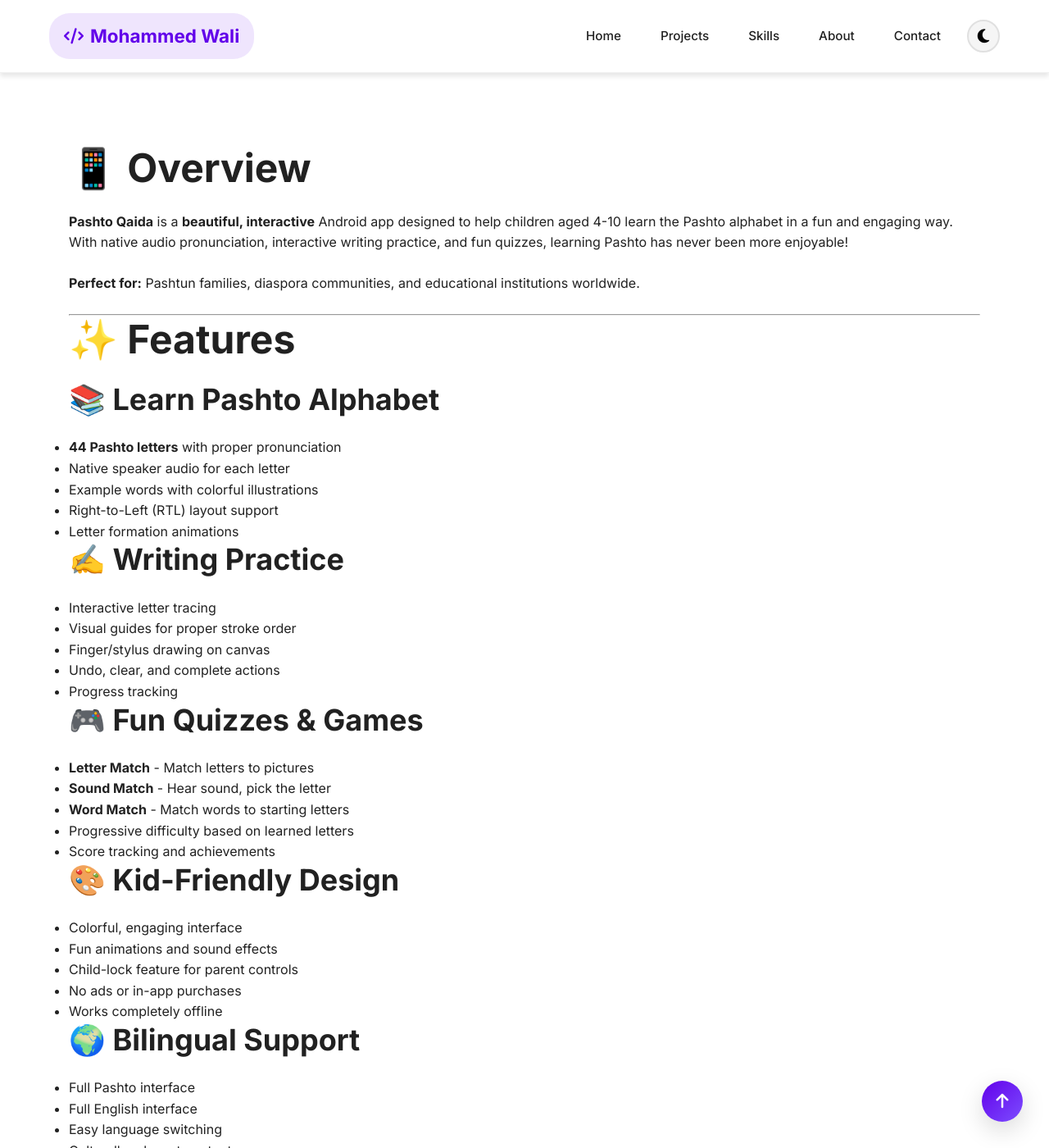
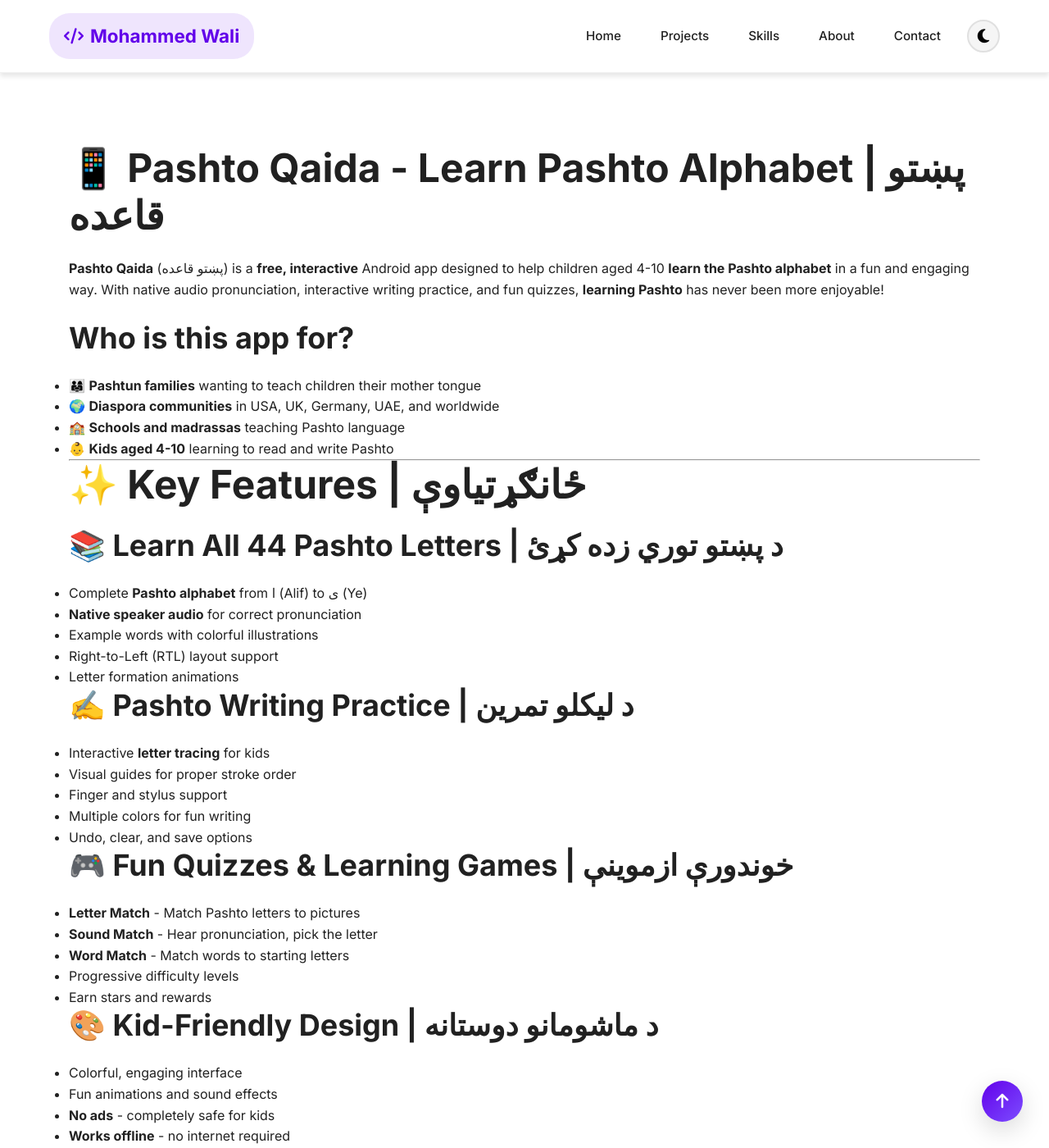
Before and after one commit to waliafghan22/waliafghan22.github.io, a Jekyll site: the page built from _projects/PashtoQaida-app.md, in a window 1280 px wide and 1400 px high, scrolled down 2095 px. Shown: the whole window at 82% size. Built offline with Jekyll 4.4.1, drawn with Linux system fonts in a browser that asks for light colours; some of the changed text lies outside the part shown.

Commit message:
Update PashtoQaida-app.md

```diff
--- a/_projects/PashtoQaida-app.md
+++ b/_projects/PashtoQaida-app.md
@@ -1,7 +1,7 @@
 ---
 layout: project
-title: "Pashto Qaida - Learn Pashto Alphabet"
-description: "Interactive Pashto learning app for kids aged 4-10. Teaches Pashto alphabet through fun activities, writing practice, and quizzes. Makes learning Pashto enjoyable!"
+title: "Pashto Qaida - Free Pashto Alphabet App for Kids"
+description: "Free Pashto alphabet app for kids ages 4-10. Learn 44 letters with audio, writing practice & quizzes. No ads, works offline. Download now!"
 date: 2026-02-12
 image: /images/projects/pashto-qaida-1.webp
 thumb: /images/projects/pashto-qaida-1.webp
@@ -9,19 +9,50 @@
 open_source: false
 featured: true
 
-# SEO Keywords for this specific project
+# SEO Keywords - English & Pashto
 keywords:
+  # Primary Keywords (High Priority)
   - "Pashto Qaida"
+  - "پښتو قاعده"
+  - "Pashto Alphabet"
+  - "پښتو الفبا"
   - "Learn Pashto"
-  - "Pashto Alphabet"
+  - "پښتو زده کړه"
+
+  # Secondary Keywords
   - "Pashto for Kids"
-  - "Educational App"
-  - "Pashto Learning"
-  - "Pashto Language"
-  - "Kids Education"
   - "Pashto Letters"
+  - "Pashto Learning App"
   - "Pashto Writing"
   - "Pashto Pronunciation"
+  - "Pashto Language"
+  - "د پښتو توري"
+  - "ماشومانو لپاره پښتو"
+
+  # Long-tail Keywords
+  - "Learn Pashto Alphabet for Kids"
+  - "Free Pashto Learning App"
+  - "Pashto Alphabet with Audio"
+  - "Pashto Letters with Pronunciation"
+  - "Teach Kids Pashto"
+  - "Pashto Writing Practice App"
+  - "Pashto Educational App"
+  - "د پښتو الفبې زده کړه"
+
+  # Community Keywords
+  - "Afghan Kids App"
+  - "Pashtun Children Learning"
+  - "Pashto Diaspora"
+  - "Mother Tongue Learning"
+  - "مورنۍ ژبه"
+  - "پښتانه ماشومان"
+
+  # App Store Keywords
+  - "Kids Education App"
+  - "Language Learning App"
+  - "Alphabet Learning"
+  - "Educational Games for Kids"
+  - "Free Kids App"
 
 # App Details
 app_details:
@@ -52,16 +83,18 @@
   - Compottie 2.0.2 (Animations)
 
 # Links
-# github: https://github.com/waliafghan22/PashtoQaida-Apk
 apk_download: https://github.com/waliafghan22/PashtoQaida-Apk/releases/download/v1.2.0/PashtoQaida-v1.2.0-release.apk
 
-
-# Categories
+# Categories (Expanded)
 categories:
   - Education
   - Kids
   - Language Learning
   - Pashto
+  - Alphabet Learning
+  - Free Educational Apps
+  - Afghan Apps
+  - Kids Learning Games
 
 # Screenshots
 screenshots:
@@ -72,93 +105,184 @@
   - /images/projects/pashto-qaida-5.webp
   - /images/projects/pashto-qaida-6.webp
   - /images/projects/pashto-qaida-7.webp
+
+# Additional SEO
+canonical_url: "https://waliafghan22.github.io/projects/pashto-qaida/"
+lang: "en"
+alternate_lang: "ps"
 ---
 
-## 📱 Overview
+## 📱 Pashto Qaida - Learn Pashto Alphabet | پښتو قاعده
 
-**Pashto Qaida** is a **beautiful, interactive** Android app designed to help children aged 4-10 learn the Pashto alphabet in a fun and engaging way. With native audio pronunciation, interactive writing practice, and fun quizzes, learning Pashto has never been more enjoyable!
+**Pashto Qaida** (پښتو قاعده) is a **free, interactive** Android app designed to help children aged 4-10 **learn the Pashto alphabet** in a fun and engaging way. With native audio pronunciation, interactive writing practice, and fun quizzes, **learning Pashto** has never been more enjoyable!
 
-**Perfect for:** Pashtun families, diaspora communities, and educational institutions worldwide.
+### Who is this app for?
+
+- 👨‍👩‍👧 **Pashtun families** wanting to teach children their mother tongue
+- 🌍 **Diaspora communities** in USA, UK, Germany, UAE, and worldwide
+- 🏫 **Schools and madrassas** teaching Pashto language
+- 👶 **Kids aged 4-10** learning to read and write Pashto
 
 ---
 
-## ✨ Features
+## ✨ Key Features | ځانګړتیاوې
 
-### 📚 Learn Pashto Alphabet
-- **44 Pashto letters** with proper pronunciation
-- Native speaker audio for each letter
+### 📚 Learn All 44 Pashto Letters | د پښتو توري زده کړئ
+
+- Complete **Pashto alphabet** from ا (Alif) to ی (Ye)
+- **Native speaker audio** for correct pronunciation
 - Example words with colorful illustrations
 - Right-to-Left (RTL) layout support
 - Letter formation animations
 
-### ✍️ Writing Practice
-- Interactive letter tracing
+### ✍️ Pashto Writing Practice | د لیکلو تمرین
+
+- Interactive **letter tracing** for kids
 - Visual guides for proper stroke order
-- Finger/stylus drawing on canvas
-- Undo, clear, and complete actions
-- Progress tracking
+- Finger and stylus support
+- Multiple colors for fun writing
+- Undo, clear, and save options
 
-### 🎮 Fun Quizzes & Games
-- **Letter Match** - Match letters to pictures
-- **Sound Match** - Hear sound, pick the letter
+### 🎮 Fun Quizzes & Learning Games | خوندورې ازموینې
+
+- **Letter Match** - Match Pashto letters to pictures
+- **Sound Match** - Hear pronunciation, pick the letter
 - **Word Match** - Match words to starting letters
-- Progressive difficulty based on learned letters
-- Score tracking and achievements
+- Progressive difficulty levels
+- Earn stars and rewards
 
-### 🎨 Kid-Friendly Design
+### 🎨 Kid-Friendly Design | د ماشومانو دوستانه
+
 - Colorful, engaging interface
 - Fun animations and sound effects
-- Child-lock feature for parent controls
-- No ads or in-app purchases
-- Works completely offline
+- **No ads** - completely safe for kids
+- **Works offline** - no internet required
+- Parent controls included
 
-### 🌍 Bilingual Support
-- Full Pashto interface
-- Full English interface
+### 🌍 Bilingual Support | دوه ژبی
+
+- Full **Pashto** interface (پښتو)
+- Full **English** interface
 - Easy language switching
-- Culturally relevant content
 
-### 📊 Progress Tracking
-- Track learning progress
+### 📊 Track Learning Progress | پرمختګ
+
+- Monitor your child's learning journey
 - Earn stars and badges
-- Parental dashboard
-- Multiple child profiles
+- See completed lessons
+- Multiple child profiles supported
 
 ---
 
-## 🛠️ Technical Stack
+## 📥 Download Pashto Qaida | ډاونلوډ
 
-**Modern Android Development:**
-- **Kotlin** - Modern, concise programming language
-- **Jetpack Compose** - Modern declarative UI framework
-- **MVVM Architecture** - Clean separation of concerns
-- **Clean Architecture** - Maintainable and testable code
-- **Koin** - Lightweight dependency injection
-- **MediaPlayer** - For audio playback
-- **Lottie** - Beautiful animations
-- **Coroutines & Flow** - Asynchronous programming
+<div align="center">
+
+### 🆓 FREE Download - No Ads!
+
+[**⬇️ Download APK (v1.2.0)**](https://github.com/waliafghan22/PashtoQaida-Apk/releases/download/v1.2.0/PashtoQaida-v1.2.0-release.apk)
+
+**Size:** 9.17 MB | **Android:** 7.0+ | **Price:** FREE
+
+</div>
 
 ---
 
+## 📸 Screenshots | سکرین شاټونه
 
-## 🛠️ Services
-
-- **Educational app development** for language learning
-- **Interactive learning solutions** for children
-- **Multi-language application development** with RTL support
-- **Technical consulting** for educational technology projects
-
-[Get in touch]({{ '/#contact' | relative_url }}) - We'd love to hear from you!
+See how children learn Pashto alphabet with our beautiful, interactive app!
 
 ---
 
-## 🔒 License
+## 🛠️ Built With Modern Technology
+
+Pashto Qaida is built using the latest Android development technologies:
+
+| Technology | Purpose |
+|------------|---------|
+| **Kotlin** | Modern programming language |
+| **Jetpack Compose** | Beautiful, native UI |
+| **MVVM + Clean Architecture** | Maintainable code |
+| **SQLDelight** | Offline database |
+| **Koin** | Dependency injection |
+| **Compottie** | Smooth animations |
+
+---
+
+## 🌟 Why Choose Pashto Qaida?
+
+| Feature | Pashto Qaida | Other Apps |
+|---------|--------------|------------|
+| All 44 Pashto letters | ✅ | ❌ Incomplete |
+| Native audio pronunciation | ✅ | ❌ Robotic voice |
+| Writing practice | ✅ | ❌ Missing |
+| Fun quizzes | ✅ | ⚠️ Limited |
+| No ads | ✅ | ❌ Full of ads |
+| Works offline | ✅ | ❌ Needs internet |
+| 100% FREE | ✅ | ❌ Paid features |
+
+---
+
+## 🗣️ For Pashto Community | د پښتو ټولنې لپاره
+
+<div dir="rtl">
+
+### پښتو قاعده - ستاسو ماشومانو لپاره غوره اپلیکیشن!
+
+که تاسو غواړئ چې ستاسو ماشومان پښتو زده کړي، نو دا اپلیکیشن ستاسو لپاره دی.
+
+**ځانګړتیاوې:**
+- ۴۴ پښتو توري د غږ سره
+- د لیکلو تمرینونه
+- خوندورې ازموینې
+- بالکل وړیا
+- بې اعلاناتو
+
+</div>
+
+---
+
+## 📞 Contact & Support | اړیکه
+
+Have questions or feedback about Pashto Qaida?
+
+- 📧 **Email:** [Contact Us]({{ '/#contact' | relative_url }})
+- 🐛 **Report Bug:** [GitHub Issues](https://github.com/waliafghan22/PashtoQaida-Apk/issues)
+
+---
+
+## 🔒 Privacy & Safety
+
+- ✅ **No ads** - Safe for children
+- ✅ **No data collection** - Privacy first
+- ✅ **No internet required** - Works offline
+- ✅ **No in-app purchases** - Everything free
+
+---
+
+## 📄 License
 
 This is a closed-source, proprietary application. All rights reserved.
+
+© 2026 Wali Afghan - Pashto Qaida
+
+---
+
+<div align="center">
+
+### 🙏 Support Pashto Language | پښتو ژبې ملاتړ وکړئ
+
+**Share this app with Pashto families!**
+
+**نورو پښتنو کورنیو سره یې شریک کړئ!**
+
+[⬇️ Download Now](https://github.com/waliafghan22/PashtoQaida-Apk/releases/download/v1.2.0/PashtoQaida-v1.2.0-release.apk)
+
+</div>
 
 ---
 
 <div dir="rtl" align="center">
   <h3>مننه چې زما اپلیکیشن ته راغلئ!</h3>
-  <p>زما د ملاتړ لپاره مننه</p>
+  <p>زموږ ژبه، زموږ هویت، زموږ میراث 💚</p>
 </div>
```
